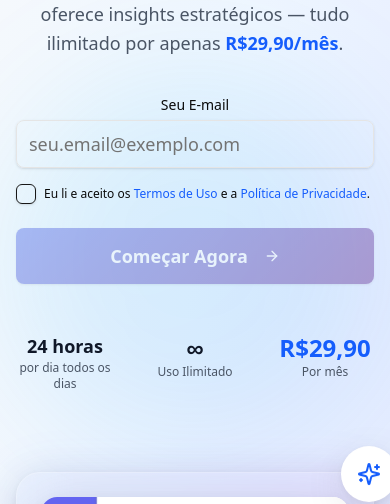
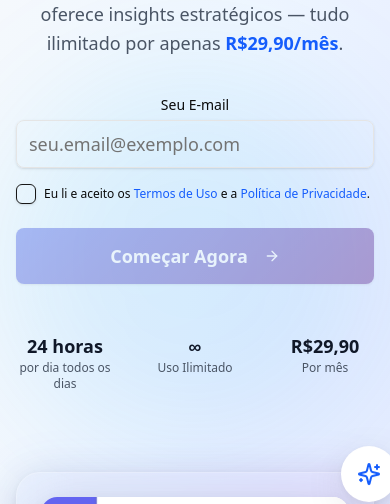
Before and after one commit to guivcalves/clicloop, a React (Vite) app: page / in a window 390 px wide. Shown: the part 487-991 px from the top of the page. Built offline with nearby package versions, Linux system fonts and the light colour scheme.

Commit message:
organização visual do sistema e espaçamentos

```diff
--- a/src/components/dashboard/DashboardSidebar.tsx
+++ b/src/components/dashboard/DashboardSidebar.tsx
@@ -22,7 +22,21 @@ import {
   Triangle
 } from 'lucide-react';
 
-const menuItems = [
+// ============================================================================
+// TYPES & INTERFACES
+// ============================================================================
+
+interface MenuItem {
+  title: string;
+  url: string;
+  icon: React.ComponentType<{ className?: string }>;
+}
+
+// ============================================================================
+// DATA
+// ============================================================================
+
+const menuItems: MenuItem[] = [
   {
     title: "Dashboard",
     url: "/dashboard",
@@ -60,11 +74,19 @@ const menuItems = [
   },
 ];
 
+// ============================================================================
+// COMPONENT
+// ============================================================================
+
 export function DashboardSidebar() {
   const { state } = useSidebar();
   const location = useLocation();
   const currentPath = location.pathname;
   const collapsed = state === 'collapsed';
+
+  // ============================================================================
+  // HELPER FUNCTIONS
+  // ============================================================================
 
   const isActive = (path: string) => {
     if (path === '/dashboard') {
@@ -78,6 +100,10 @@ export function DashboardSidebar() {
       ? "bg-brand-primary text-white hover:bg-brand-primary/90"
       : "hover:bg-muted/50";
 
+  // ============================================================================
+  // RENDER
+  // ============================================================================
+
   return (
     <Sidebar
       className={`${collapsed ? "w-16" : "w-60"} border-r-0`}
@@ -88,16 +114,23 @@ export function DashboardSidebar() {
         className="text-white"
         style={{ background: 'linear-gradient(180deg, #6366F1 0%, #9333EA 100%)' }}
       >
-        {/* Logo/Brand Section */}
+
+        {/* ========================================================================
+            LOGO/BRAND SECTION
+        ========================================================================= */}
         <div className="p-6 border-b border-white/20">
           <div className="flex items-center gap-3">
             {!collapsed && (
-              <h1 className="text-lg font-semibold text-white">ClicLoop</h1>
+              <h1 className="text-lg font-semibold text-white">
+                ClicLoop
+              </h1>
             )}
           </div>
         </div>
 
-        {/* Navigation Menu */}
+        {/* ========================================================================
+            NAVIGATION MENU
+        ========================================================================= */}
         <div className="px-3 py-6">
           <SidebarMenu className="space-y-2">
             {menuItems.map((item) => (
@@ -115,8 +148,11 @@ export function DashboardSidebar() {
                     }}
                   >
                     <item.icon className="h-5 w-5 flex-shrink-0" />
+
                     {!collapsed && (
-                      <span className="text-sm font-medium">{item.title}</span>
+                      <span className="text-sm font-medium">
+                        {item.title}
+                      </span>
                     )}
                   </NavLink>
                 </SidebarMenuButton>
--- a/src/components/hero-section.tsx
+++ b/src/components/hero-section.tsx
@@ -1,68 +1,146 @@
 import { Sparkles, ArrowRight } from "lucide-react"
 import { CheckoutConsent } from "./checkout-consent"
+
+// ============================================================================
+// TYPES & INTERFACES
+// ============================================================================
+
+interface StatItem {
+  value: string;
+  label: string;
+  className?: string;
+}
+
+interface BackgroundElement {
+  className: string;
+  style?: React.CSSProperties;
+}
+
+// ============================================================================
+// DATA
+// ============================================================================
+
+const backgroundElements: BackgroundElement[] = [
+  {
+    className: "absolute -top-40 -right-40 w-80 h-80 bg-gradient-to-br from-blue-400/20 to-purple-600/20 rounded-full blur-3xl animate-float"
+  },
+  {
+    className: "absolute -bottom-40 -left-40 w-80 h-80 bg-gradient-to-br from-indigo-400/20 to-pink-600/20 rounded-full blur-3xl animate-float",
+    style: { animationDelay: "2s" }
+  },
+  {
+    className: "absolute top-1/2 left-1/2 transform -translate-x-1/2 -translate-y-1/2 w-96 h-96 bg-gradient-to-br from-cyan-400/10 to-blue-600/10 rounded-full blur-3xl animate-float",
+    style: { animationDelay: "4s" }
+  }
+];
+
+const floatingElements = [
+  {
+    className: "absolute -top-6 -right-6 bg-white rounded-full p-4 shadow-premium animate-float",
+    icon: <Sparkles className="w-6 h-6 text-blue-600" />
+  },
+  {
+    className: "absolute -bottom-6 -left-6 bg-gradient-to-r from-blue-600 to-purple-600 rounded-full p-4 shadow-premium animate-float",
+    icon: <ArrowRight className="w-6 h-6 text-white" />,
+    style: { animationDelay: "1s" }
+  },
+  {
+    className: "absolute top-1/2 -right-4 bg-gradient-to-r from-indigo-500 to-purple-600 rounded-full p-3 shadow-premium animate-float",
+    icon: <Sparkles className="w-5 h-5 text-white" />,
+    style: { animationDelay: "2s" }
+  }
+];
+
+const statsData: StatItem[] = [
+  {
+    value: "24 horas",
+    label: "por dia todos os dias"
+  },
+  {
+    value: "∞",
+    label: "Uso Ilimitado"
+  },
+  {
+    value: "R$29,90",
+    label: "Por mês",
+    className: "text-blue-600"
+  }
+];
+
+// ============================================================================
+// COMPONENT
+// ============================================================================
 
 export function HeroSection() {
   return (
     <section className="relative min-h-screen flex items-center justify-center overflow-hidden bg-gradient-to-br from-slate-50 via-blue-50 to-indigo-100 pt-32 pb-24">
-      {/* Animated background elements */}
+
+      {/* ========================================================================
+          ANIMATED BACKGROUND ELEMENTS
+      ========================================================================= */}
       <div className="absolute inset-0 overflow-hidden">
-        <div className="absolute -top-40 -right-40 w-80 h-80 bg-gradient-to-br from-blue-400/20 to-purple-600/20 rounded-full blur-3xl animate-float"></div>
+        {backgroundElements.map((element, index) => (
           <div
-          className="absolute -bottom-40 -left-40 w-80 h-80 bg-gradient-to-br from-indigo-400/20 to-pink-600/20 rounded-full blur-3xl animate-float"
-          style={{ animationDelay: "2s" }}
-        ></div>
-        <div
-          className="absolute top-1/2 left-1/2 transform -translate-x-1/2 -translate-y-1/2 w-96 h-96 bg-gradient-to-br from-cyan-400/10 to-blue-600/10 rounded-full blur-3xl animate-float"
-          style={{ animationDelay: "4s" }}
-        ></div>
+            key={index}
+            className={element.className}
+            style={element.style}
+          />
+        ))}
       </div>
 
       <div className="relative z-10 max-w-7xl mx-auto px-4 sm:px-6 lg:px-8 py-12">
-        {" "}
-        {/* Adicionado py-12 para mais respiro */}
         <div className="grid lg:grid-cols-2 gap-20 items-center">
-          {/* Content */}
+
+          {/* ========================================================================
+              CONTENT SECTION
+          ========================================================================= */}
           <div className="text-center lg:text-left animate-slide-in-left">
+
+            {/* Badge */}
             <div className="inline-flex items-center px-4 py-2 bg-white/20 backdrop-blur-sm rounded-full text-blue-700 text-sm font-medium mb-8 border border-white/30">
               <Sparkles className="w-4 h-4 mr-2" />
               Inteligência Artificial para seu negócio
             </div>
 
+            {/* Main Heading */}
             <h1 className="text-3xl sm:text-4xl lg:text-5xl xl:text-6xl font-bold text-gray-900 leading-tight mb-8 max-w-4xl mx-auto lg:mx-0">
               Potencialize seu marketing sem a complexidade de{" "}
               <span className="text-gradient-blue">múltiplos profissionais</span>
             </h1>
 
+            {/* Description */}
             <p className="text-lg sm:text-xl text-gray-600 mb-10 leading-relaxed max-w-2xl mx-auto lg:mx-0">
               Com o ClicLoop, a inteligência artificial otimiza sua presença online, gera ideias e oferece insights
               estratégicos — tudo ilimitado por apenas <span className="font-bold text-blue-600">R$29,90/mês</span>.
             </p>
 
+            {/* CTA Button */}
             <div className="flex flex-col sm:flex-row gap-6 justify-center lg:justify-start mb-12">
               <CheckoutConsent />
             </div>
 
-            {/* Stats */}
+            {/* Stats Grid */}
             <div className="grid grid-cols-3 gap-8 text-center lg:text-left max-w-md mx-auto lg:mx-0">
-              <div>
-                <div className="text-lg sm:text-xl font-bold text-gray-900">24 horas</div>
-                <div className="text-xs sm:text-sm text-gray-600">por dia todos os dias</div>
+              {statsData.map((stat, index) => (
+                <div key={index}>
+                  <div className={`text-lg sm:text-xl font-bold text-gray-900 ${stat.className || ''}`}>
+                    {stat.value}
                   </div>
-              <div>
-                <div className="text-2xl sm:text-3xl font-bold text-gray-900">∞</div>
-                <div className="text-xs sm:text-sm text-gray-600">Uso Ilimitado</div>
+                  <div className="text-xs sm:text-sm text-gray-600">
+                    {stat.label}
                   </div>
-              <div>
-                <div className="text-2xl sm:text-3xl font-bold text-blue-600">R$29,90</div>
-                <div className="text-xs sm:text-sm text-gray-600">Por mês</div>
                 </div>
+              ))}
             </div>
           </div>
 
-          {/* Hero Visual - Dashboard Interface */}
+          {/* ========================================================================
+              HERO VISUAL - DASHBOARD INTERFACE
+          ========================================================================= */}
           <div className="relative animate-slide-in-right">
             <div className="relative">
-              {/* Main dashboard card */}
+
+              {/* Main Dashboard Card */}
               <div className="relative bg-white/10 backdrop-blur-xl rounded-3xl p-6 shadow-premium border border-white/20">
                 <div className="bg-white rounded-2xl overflow-hidden shadow-premium-hover">
                   <div className="w-full h-96 flex items-center justify-center relative">
@@ -73,25 +151,20 @@ export function HeroSection() {
                     />
                   </div>
                 </div>
-                {/* Floating elements */}
-                <div className="absolute -top-6 -right-6 bg-white rounded-full p-4 shadow-premium animate-float">
-                  <Sparkles className="w-6 h-6 text-blue-600" />
+
+                {/* Floating Elements */}
+                {floatingElements.map((element, index) => (
+                  <div
+                    key={index}
+                    className={element.className}
+                    style={element.style}
+                  >
+                    {element.icon}
                   </div>
-                <div
-                  className="absolute -bottom-6 -left-6 bg-gradient-to-r from-blue-600 to-purple-600 rounded-full p-4 shadow-premium animate-float"
-                  style={{ animationDelay: "1s" }}
-                >
-                  <ArrowRight className="w-6 h-6 text-white" />
-                </div>
-                <div
-                  className="absolute top-1/2 -right-4 bg-gradient-to-r from-indigo-500 to-purple-600 rounded-full p-3 shadow-premium animate-float"
-                  style={{ animationDelay: "2s" }}
-                >
-                  <Sparkles className="w-5 h-5 text-white" />
-                </div>
+                ))}
               </div>
 
-              {/* Glow effect behind the dashboard */}
+              {/* Glow Effect Behind Dashboard */}
               <div className="absolute inset-0 bg-gradient-to-r from-blue-600/20 to-purple-600/20 rounded-3xl blur-xl opacity-50 -z-10"></div>
             </div>
           </div>
```
Also changed, not shown: src/components/header.tsx (+64 -33 lines), src/pages/dashboard/Overview.tsx (+84 -14 lines). Lines whose indentation alone changed are shown as unchanged.
